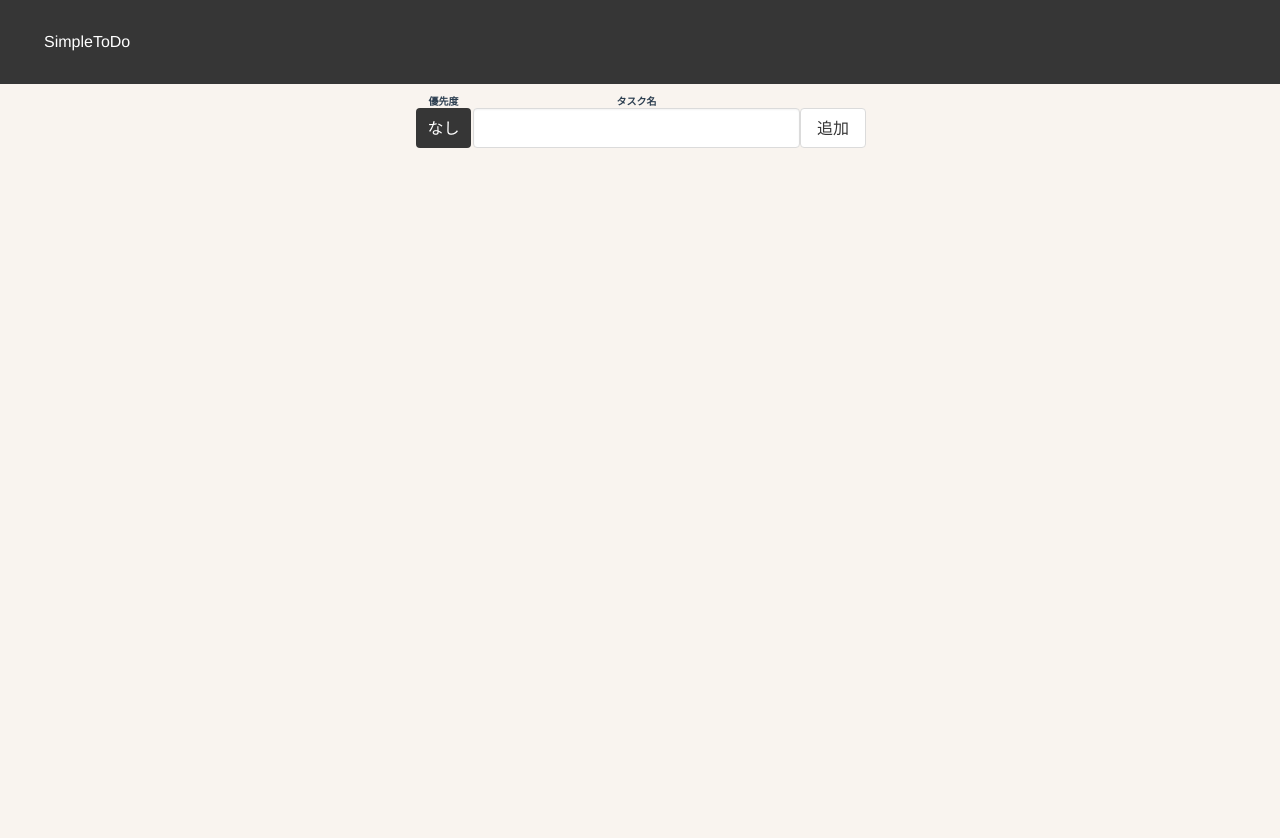
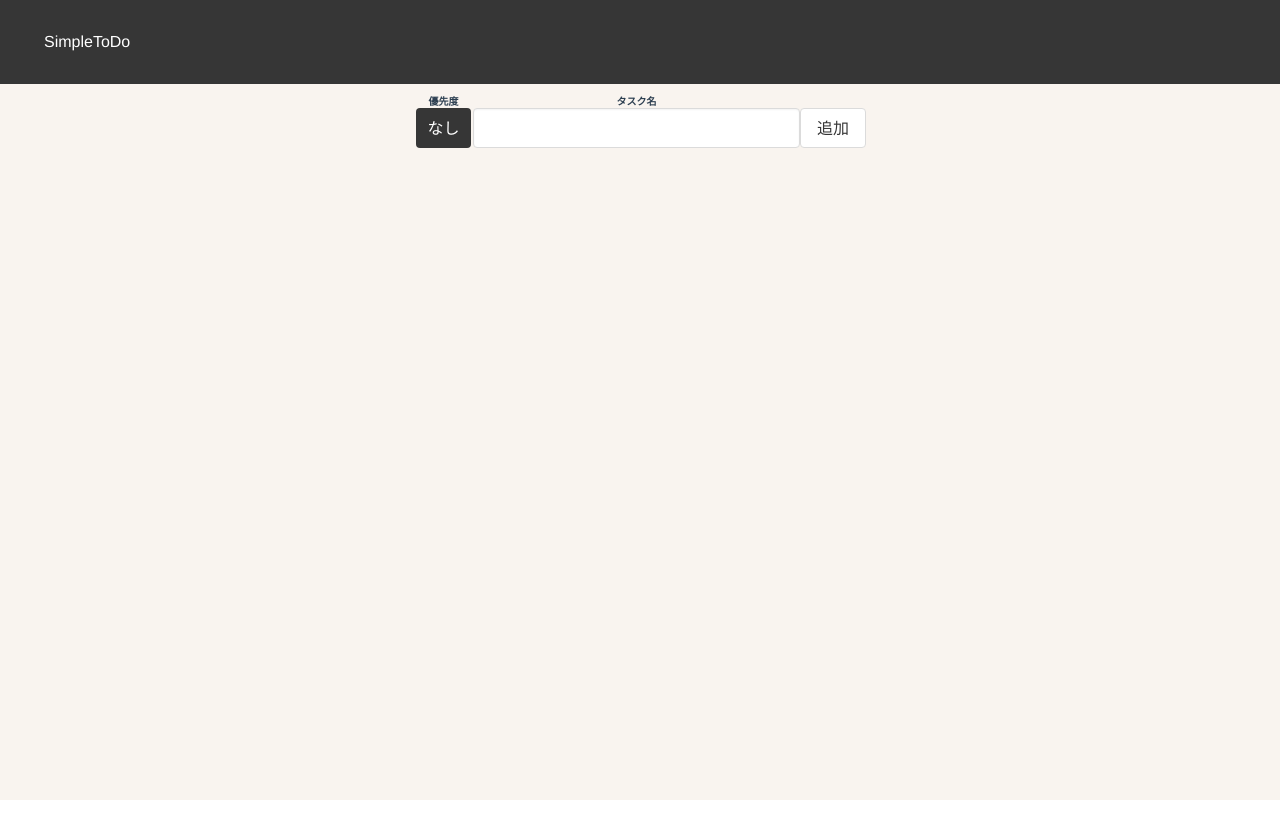
Before and after one commit to Uki884/vue-composition-api-practice, a Vue app: page / in a window 1280 px wide. Shown: the top 838 px of the page. After the commit the page ends 800 px from the top, so only its background shows below. Built offline with nearby package versions, Linux system fonts and the light colour scheme.

Commit message:
スタイル微調整

```diff
--- a/src/App.vue
+++ b/src/App.vue
@@ -33,7 +33,8 @@ export default defineComponent({
   -moz-osx-font-smoothing: grayscale;
   text-align: center;
   color: #2c3e50;
-  height: 100vh;
+  height: calc(100vh - 84px);
+  overflow: hidden;
   background: #f9f4ef;
 }
 </style>
--- a/src/components/Atoms/TodoListItem.vue
+++ b/src/components/Atoms/TodoListItem.vue
@@ -56,6 +56,6 @@ export default defineComponent({
 }
 
 .is-done {
-    text-decoration: line-through red;
+    text-decoration: line-through;
 }
 </style>
--- a/src/components/Molecules/TodoList.vue
+++ b/src/components/Molecules/TodoList.vue
@@ -61,6 +61,7 @@ export default defineComponent({
 .todo-list{
     margin-top: 24px;
     padding: 24px;
+    border-radius: 6px;
     background: white;
   &__items{
     cursor: pointer;
```
